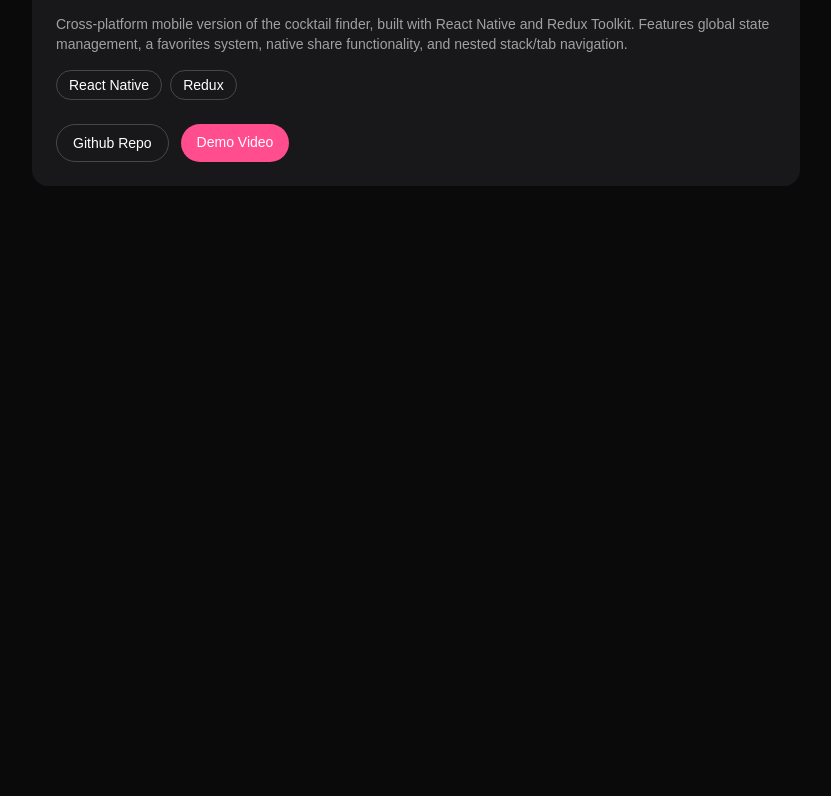
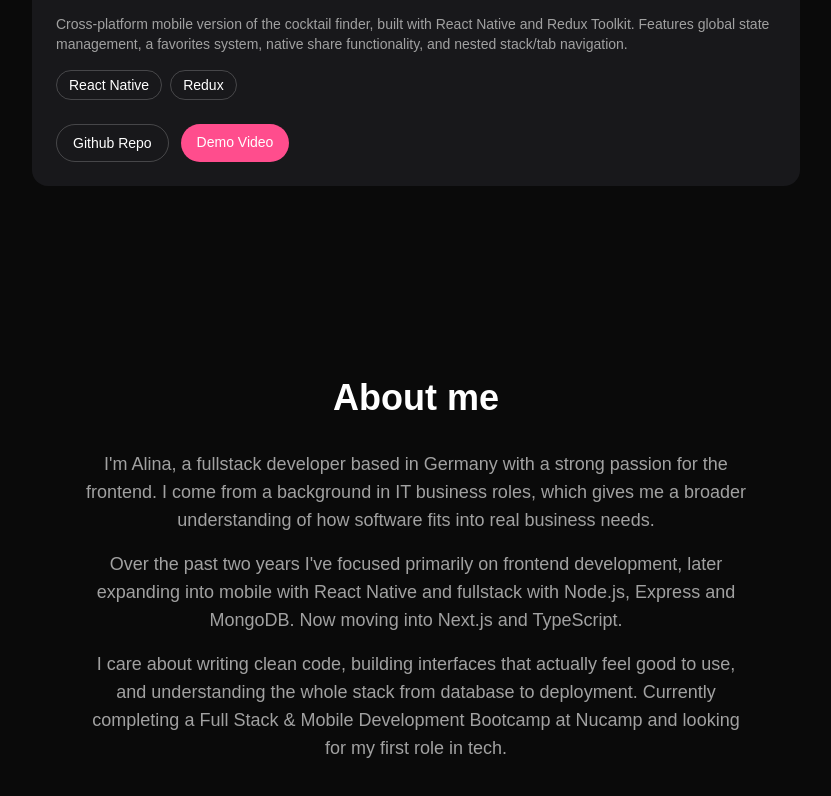
Before and after one commit to lina98st/portfolio, a Next.js app: page / in a window 1280 px wide. Shown: the part 3096-3892 px from the top of the page, without its empty margins (224-1055 px from the left). Before the commit the page ends 3378 px from the top, so only its background shows below. Built offline with nearby package versions, Linux system fonts and the light colour scheme.

Commit message:
Add about section

```diff
--- a/app/page.tsx
+++ b/app/page.tsx
@@ -113,7 +113,21 @@ Cross-platform mobile version of the cocktail finder, built with React Native an
   </div>
 </div>
 </div>
-      </section>
+</section>
+
+<section id="about" className="flex flex-col items-center justify-center py-24 text-center px-6">
+  <h2 className="text-4xl font-bold">About me</h2>
+  <p className="text-muted text-lg max-w-2xl mt-8">
+    I&apos;m Alina, a fullstack developer based in Germany with a strong passion for the frontend. I come from a background in IT business roles, which gives me a broader understanding of how software fits into real business needs.
+  </p>
+  <p className="text-muted text-lg max-w-2xl mt-4">
+    Over the past two years I&apos;ve focused primarily on frontend development, later expanding into mobile with React Native and fullstack with Node.js, Express and MongoDB. Now moving into Next.js and TypeScript.
+  </p>
+  <p className="text-muted text-lg max-w-2xl mt-4">
+    I care about writing clean code, building interfaces that actually feel good to use, and understanding the whole stack from database to deployment. Currently completing a Full Stack &amp; Mobile Development Bootcamp at Nucamp and looking for my first role in tech.
+  </p>
+</section>
+
     </main>
   );
 }
```
